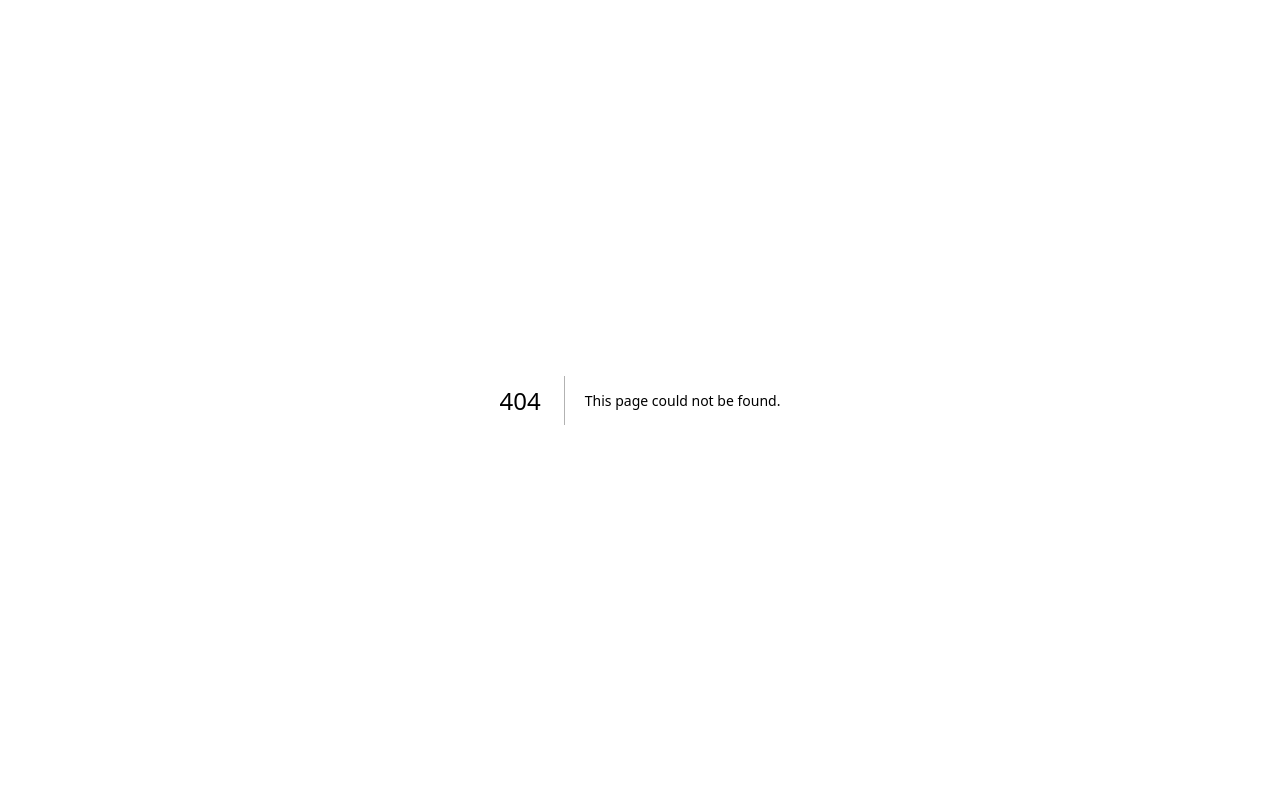
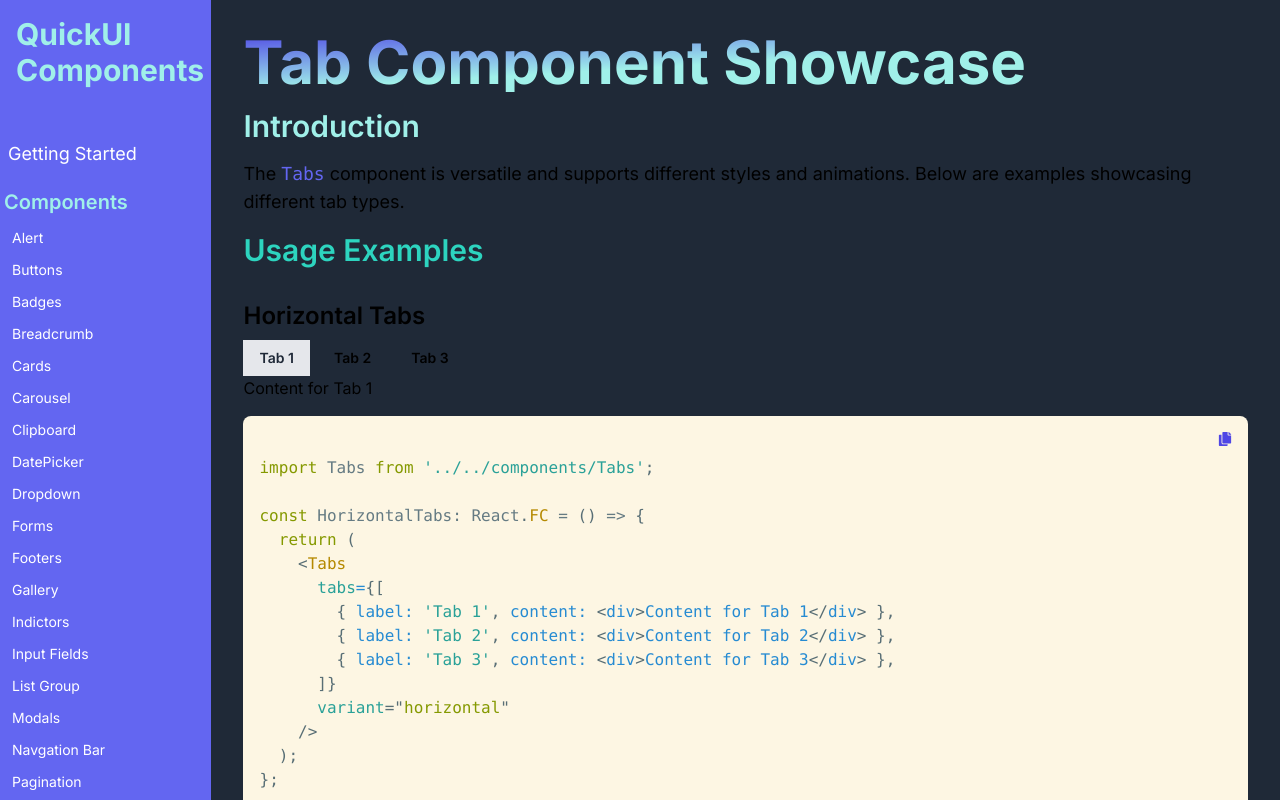
Before and after one commit to ajv55/quickui, a Next.js app: page /getStarted/tab in a window 1280 px wide. Before the commit this address had no page. Built offline with nearby package versions, Linux system fonts and the light colour scheme.

Commit message:
created the tab component

```diff
--- a/app/components/startComponents/sidebar.tsx
+++ b/app/components/startComponents/sidebar.tsx
@@ -18,7 +18,10 @@ const Sidebar: FC = () => {
     { name: 'Forms', href: '/getStarted/form' },
     { name: 'Footers', href: '/getStarted/footer' },
     { name: 'Gallery', href: '/getStarted/gallery' },
+    { name: 'Indictors', href: '/getStarted/indictors' },
+    { name: 'Input Fields', href: '/getStarted/input' },
     { name: 'List Group', href: '/getStarted/listGroup' },
+    { name: 'Modals', href: '/getStarted/modal' },
     { name: 'Navgation Bar', href: '/getStarted/navbar' },
     { name: 'Pagination', href: '/getStarted/pagination' },
     { name: 'Popover', href: '/getStarted/popover' },
@@ -27,10 +30,7 @@ const Sidebar: FC = () => {
     { name: 'Sidebar', href: '/getStarted/sidebar' },
     { name: 'Skeleton', href: '/getStarted/skeleton' },
     { name: 'Table', href: '/getStarted/table' },
-    { name: 'Indictors', href: '/getStarted/indictors' },
-    { name: 'Input Fields', href: '/getStarted/input' },
-    { name: 'Modals', href: '/getStarted/modal' },
-
+    { name: 'Tab', href: '/getStarted/tab' },
 
 
     // Add more component links here
--- /dev/null
+++ b/app/components/tab.tsx
@@ -0,0 +1,63 @@
+'use client';
+
+import React, { useState } from 'react';
+import clsx from 'clsx';
+import { motion } from 'framer-motion';
+
+type TabProps = {
+  tabs: { label: string; content: React.ReactNode }[];
+  variant?: 'horizontal' | 'vertical' | 'animated';
+};
+
+const Tabs: React.FC<TabProps> = ({ tabs, variant = 'horizontal' }) => {
+  const [activeIndex, setActiveIndex] = useState(0);
+
+  const handleTabClick = (index: number) => {
+    setActiveIndex(index);
+  };
+
+  return (
+    <div className={clsx('relative', variant === 'vertical' && 'flex justify-between')}>
+      <div
+        className={clsx(
+          'tabs-container',
+          variant === 'horizontal' && 'flex',
+          variant === 'vertical' && 'flex-col'
+        )}
+      >
+        {tabs.map((tab, index) => (
+          <button
+            key={index}
+            className={clsx(
+              'tab-button px-4 py-2 font-semibold text-sm',
+              variant === 'horizontal' && 'mr-2',
+              variant === 'vertical' && 'mb-2',
+              index === activeIndex && 'bg-gray-200 text-gray-800'
+            )}
+            onClick={() => handleTabClick(index)}
+          >
+            {tab.label}
+          </button>
+        ))}
+      </div>
+
+      <div className="tab-content">
+        {variant === 'animated' ? (
+          <motion.div
+            key={activeIndex}
+            initial={{ opacity: 0, y: 20 }}
+            animate={{ opacity: 1, y: 0 }}
+            exit={{ opacity: 0, y: -20 }}
+            transition={{ duration: 0.3 }}
+          >
+            {tabs[activeIndex].content}
+          </motion.div>
+        ) : (
+          tabs[activeIndex].content
+        )}
+      </div>
+    </div>
+  );
+};
+
+export default Tabs;
--- /dev/null
+++ b/app/getStarted/tab/page.tsx
@@ -0,0 +1,158 @@
+'use client';
+
+import React from 'react';
+import Tabs from '../../components/tab';
+import { Prism as SyntaxHighlighter } from 'react-syntax-highlighter';
+import { solarizedlight } from 'react-syntax-highlighter/dist/esm/styles/prism';
+import { FaCopy } from 'react-icons/fa';
+import { CopyToClipboard } from 'react-copy-to-clipboard';
+
+const TabShowcase: React.FC = () => {
+  const [copiedIndex, setCopiedIndex] = React.useState<number | null>(null);
+
+  const handleCopy = (index: number) => {
+    setCopiedIndex(index);
+    setTimeout(() => {
+      setCopiedIndex(null);
+    }, 2000);
+  };
+
+  const tabsData = [
+    {
+      type: 'Horizontal Tabs',
+      render: (
+        <Tabs
+          tabs={[
+            { label: 'Tab 1', content: <div>Content for Tab 1</div> },
+            { label: 'Tab 2', content: <div>Content for Tab 2</div> },
+            { label: 'Tab 3', content: <div>Content for Tab 3</div> },
+          ]}
+          variant="horizontal"
+        />
+      ),
+      code: `
+import Tabs from '../../components/Tabs';
+
+const HorizontalTabs: React.FC = () => {
+  return (
+    <Tabs
+      tabs={[
+        { label: 'Tab 1', content: <div>Content for Tab 1</div> },
+        { label: 'Tab 2', content: <div>Content for Tab 2</div> },
+        { label: 'Tab 3', content: <div>Content for Tab 3</div> },
+      ]}
+      variant="horizontal"
+    />
+  );
+};
+
+export default HorizontalTabs;
+      `,
+    },
+    {
+      type: 'Vertical Tabs',
+      render: (
+        <Tabs
+          tabs={[
+            { label: 'Tab 1', content: <div>Content for Tab 1</div> },
+            { label: 'Tab 2', content: <div>Content for Tab 2</div> },
+            { label: 'Tab 3', content: <div>Content for Tab 3</div> },
+          ]}
+          variant="vertical"
+        />
+      ),
+      code: `
+import Tabs from '../../components/Tabs';
+
+const VerticalTabs: React.FC = () => {
+  return (
+    <Tabs
+      tabs={[
+        { label: 'Tab 1', content: <div>Content for Tab 1</div> },
+        { label: 'Tab 2', content: <div>Content for Tab 2</div> },
+        { label: 'Tab 3', content: <div>Content for Tab 3</div> },
+      ]}
+      variant="vertical"
+    />
+  );
+};
+
+export default VerticalTabs;
+      `,
+    },
+    {
+      type: 'Animated Tabs',
+      render: (
+        <Tabs
+          tabs={[
+            { label: 'Tab 1', content: <div>Content for Tab 1</div> },
+            { label: 'Tab 2', content: <div>Content for Tab 2</div> },
+            { label: 'Tab 3', content: <div>Content for Tab 3</div> },
+          ]}
+          variant="animated"
+        />
+      ),
+      code: `
+import Tabs from '../../components/Tabs';
+import { motion } from 'framer-motion';
+
+const AnimatedTabs: React.FC = () => {
+  return (
+    <Tabs
+      tabs={[
+        { label: 'Tab 1', content: <div>Content for Tab 1</div> },
+        { label: 'Tab 2', content: <div>Content for Tab 2</div> },
+        { label: 'Tab 3', content: <div>Content for Tab 3</div> },
+      ]}
+      variant="animated"
+    />
+  );
+};
+
+export default AnimatedTabs;
+      `,
+    },
+  ];
+
+  return (
+    <div className="w-full h-screen overflow-scroll bg-background-dark p-8">
+      <h1 className="text-6xl font-bold bg-gradient-to-br from-primary-light via-secondary-light to-secondary-light bg-clip-text text-transparent mb-4">Tab Component Showcase</h1>
+
+      <section className="flex flex-col items-start mb-8">
+        <h2 className="text-3xl font-semibold text-secondary-light mb-4">Introduction</h2>
+        <p className="text-lg mb-4">
+          The <code className="text-primary-dark">Tabs</code> component is versatile and supports different styles and animations. Below are examples showcasing different tab types.
+        </p>
+        <h2 className="text-3xl font-semibold text-secondary-dark">Usage Examples</h2>
+      </section>
+
+      <section>
+        {tabsData.map((tabData, index) => (
+          <div key={index} className="relative mb-8">
+            <h3 className="text-2xl font-semibold mb-2">{tabData.type}</h3>
+            <div className="mb-4">
+              {tabData.render}
+            </div>
+            <div className="relative">
+              <SyntaxHighlighter
+                language="tsx"
+                style={solarizedlight}
+                customStyle={{ padding: '1rem', borderRadius: '0.5rem' }}
+              >
+                {tabData.code}
+              </SyntaxHighlighter>
+              <CopyToClipboard text={tabData.code} onCopy={() => handleCopy(index)}>
+                <button className="absolute top-2 right-2 p-2 rounded text-sm font-semibold text-primary-light hover:text-primary-dark">
+                  <FaCopy />
+                  {copiedIndex === index && <span className="ml-2 text-green-600">Copied!</span>}
+                </button>
+              </CopyToClipboard>
+            </div>
+          </div>
+        ))}
+      </section>
+    </div>
+  );
+};
+
+export default TabShowcase;
```
